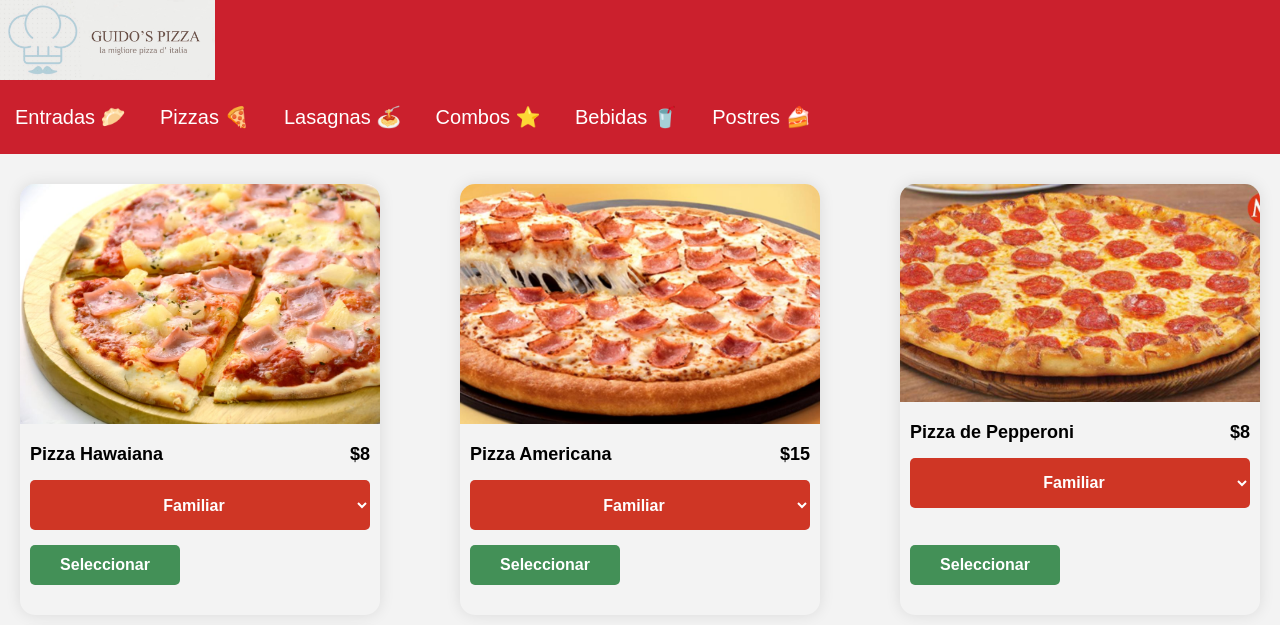
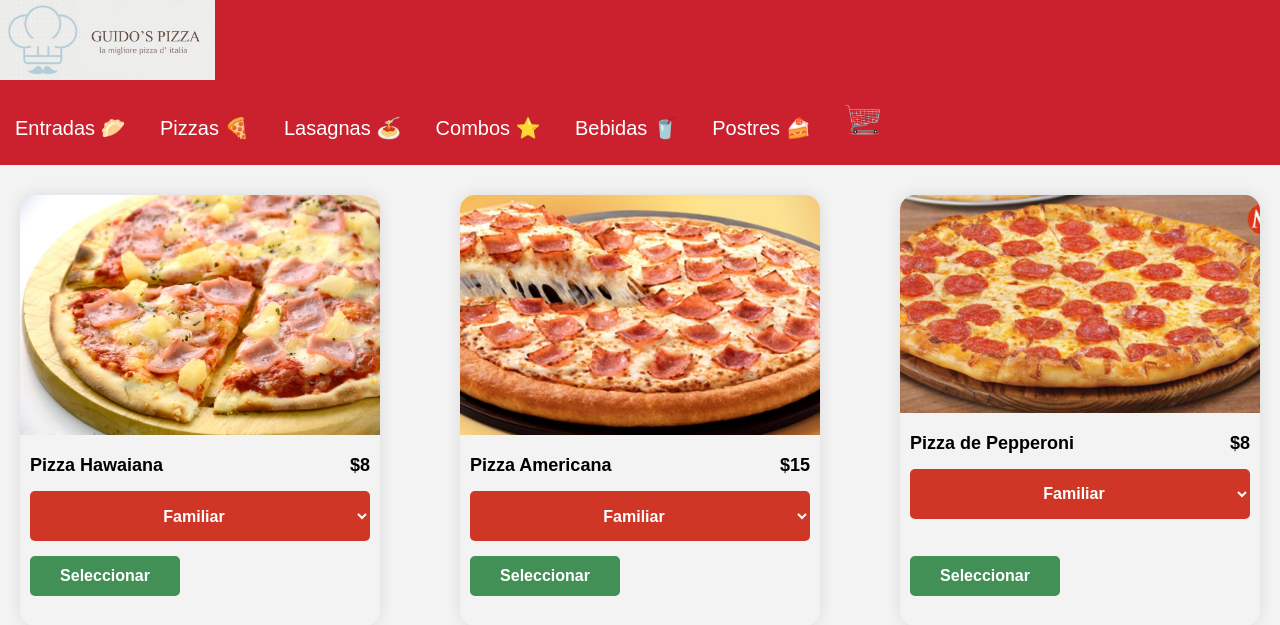
Before and after one commit to FlaviaManuico/Grupo9, a Flask app: template app/templates/pizzas.html in a window 1280 px wide. Shown: the top 625 px of the page. Run offline with Flask 2, Linux system fonts and the light colour scheme; the template is opened without the code that fills it, so the values that code supplies are empty.

Commit message:
logo de carrito

```diff
--- a/app/app.py
+++ b/app/app.py
@@ -130,4 +130,4 @@ def create_user():
     return redirect(url_for('index'))
 
 if __name__ == '__main__':
-    app.run(debug=True, port=5001)
+    app.run(debug=True, port=5000)
--- a/app/static/styles/pizzas.css
+++ b/app/static/styles/pizzas.css
@@ -10,6 +10,11 @@ body{
 .logo{
 	text-align: center;
     height: 80px;
+	margin: auto;
+}
+.carrito{
+    text-align: center;
+    height: 30px;
 	margin: auto;
 }
 .menu{
--- a/app/templates/bebidas.html
+++ b/app/templates/bebidas.html
@@ -11,6 +11,7 @@
         <img src="logo.JPG" alt="" class="logo">
         </div>
         <ul class="heading">
+            <img src="logo.JPG" alt="" class="logo">
             <li><a href="entradas.html">Entradas 🥟</a></li>
             <li><a href="pizzas.html">Pizzas 🍕</a></li>
             <li><a href="lasagnas.html">Lasagnas 🍝</a></li>
--- a/app/templates/pizzas.html
+++ b/app/templates/pizzas.html
@@ -8,7 +8,7 @@
 
     <div>
         <div class="enlace">
-        <img src="logo.JPG" alt="" class="logo">
+        <img src="{{ url_for('static',filename='styles/logo.JPG') }}" alt="" class="logo">
         </div>
         <ul class="heading">
             <li><a href="entradas.html">Entradas 🥟</a></li>
@@ -17,6 +17,9 @@
             <li><a href="combos.html">Combos ⭐️</a></li>
             <li><a href="bebidas.html">Bebidas 🥤</a></li>
             <li><a href="postres.html">Postres 🍰</a></li>
+            <li><a href="#" >
+                <img src="{{ url_for('static',filename='styles/carrito.png') }}" alt="" class="carrito">
+                </a></li>
         </ul>
     </div>
     <div class="menu">
```
Also changed, not shown: app/static/styles/carrito.png (added), app/static/styles/logo.JPG (renamed from app/templates/logo.JPG).
